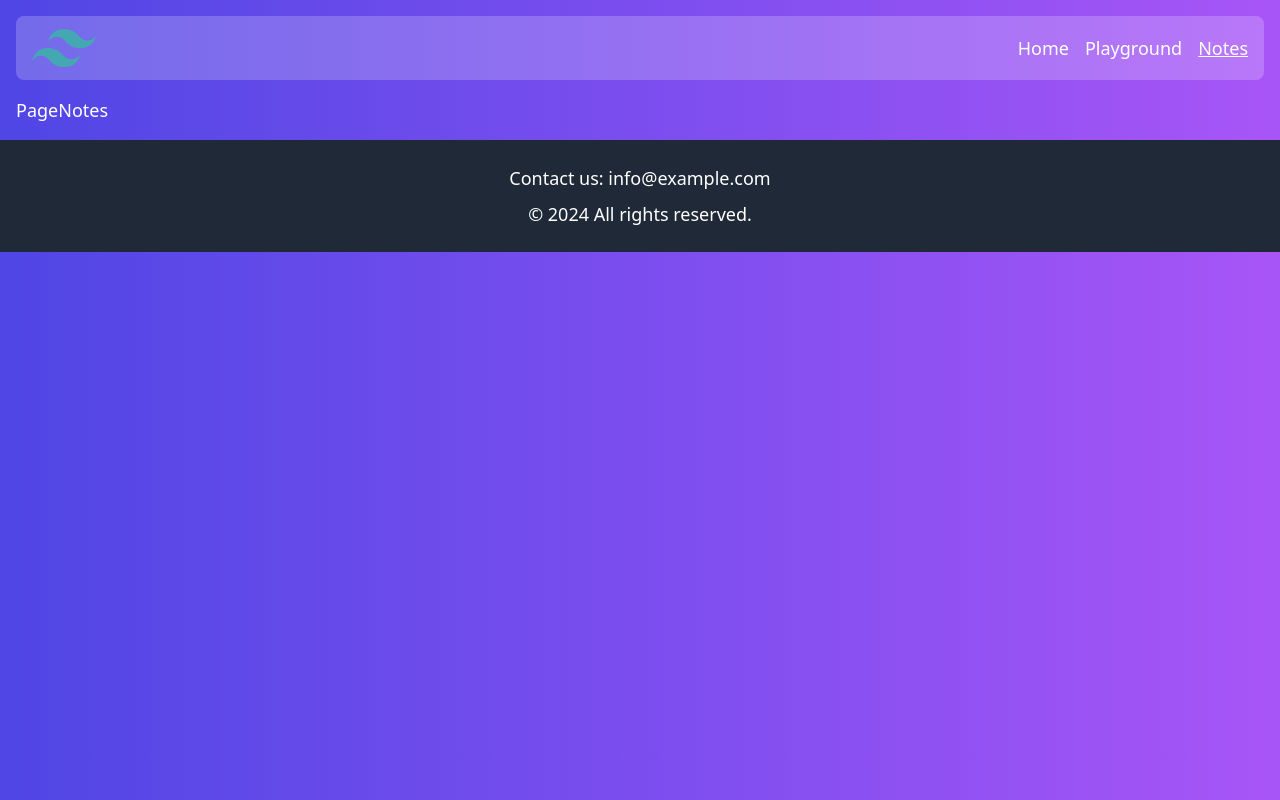
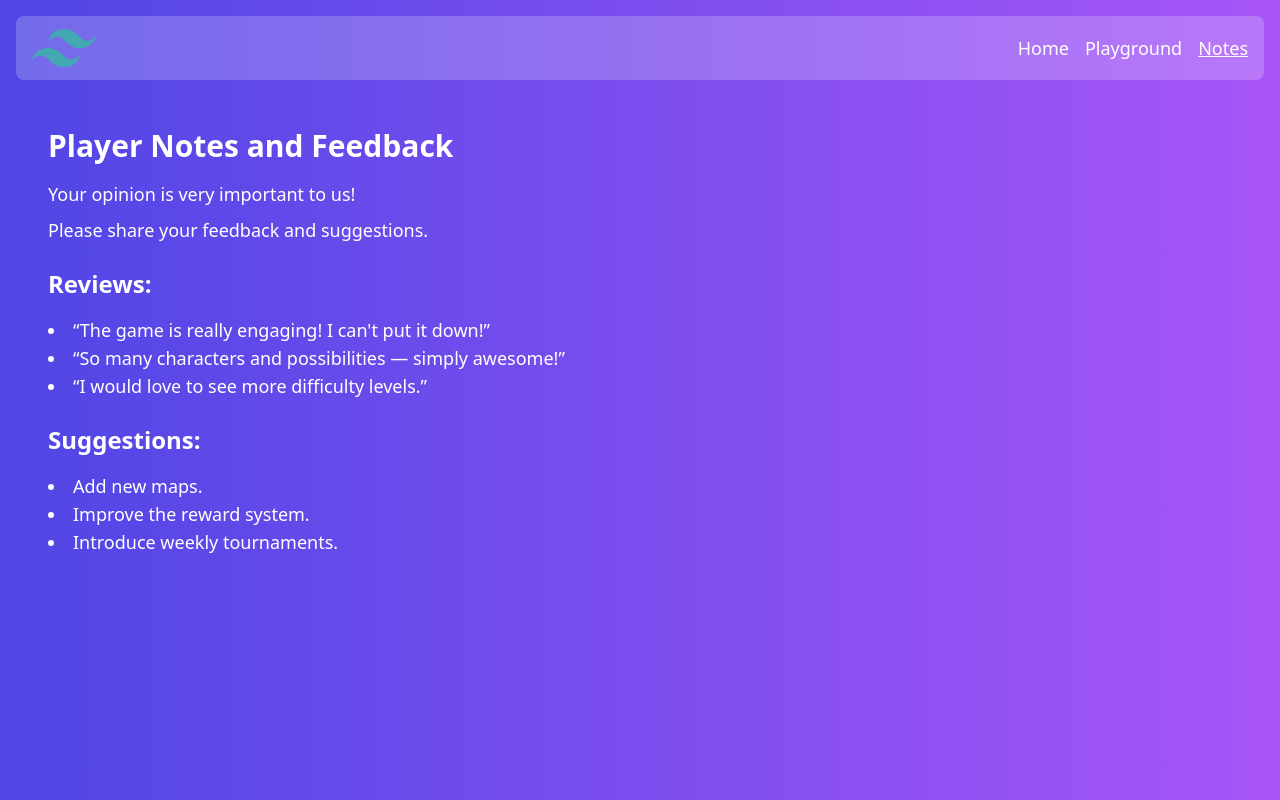
Before and after one commit to Sandreass/Game-Site, a React (Vite) app: page /notes in a window 1280 px wide. Shown: the top 800 px of the page. Built offline with nearby package versions, Linux system fonts and the light colour scheme.

Commit message:
adding infos in pagenotes

```diff
--- a/src/pages/PageNotes.jsx
+++ b/src/pages/PageNotes.jsx
@@ -1,5 +1,29 @@
+
+import React from 'react';
+
+
 const PageNotes = () => {
-    return <div>PageNotes</div>
-}
+    return (
+      <div className="min-h-screen flex flex-col">
+        <main className="flex-grow p-8">
+          <h1 className="text-3xl font-bold mb-4">Player Notes and Feedback</h1>
+          <p className="mb-2">Your opinion is very important to us!</p>
+          <p className="mb-2">Please share your feedback and suggestions.</p>
+          <h2 className="text-2xl font-bold mt-6 mb-4">Reviews:</h2>
+          <ul className="list-disc list-inside mb-4">
+            <li>“The game is really engaging! I can't put it down!”</li>
+            <li>“So many characters and possibilities — simply awesome!”</li>
+            <li>“I would love to see more difficulty levels.”</li>
+          </ul>
+          <h2 className="text-2xl font-bold mt-6 mb-4">Suggestions:</h2>
+          <ul className="list-disc list-inside">
+            <li>Add new maps.</li>
+            <li>Improve the reward system.</li>
+            <li>Introduce weekly tournaments.</li>
+          </ul>
+        </main>
+      </div>
+    );
+  };
 
-export default PageNotes
+  export default PageNotes;
```
